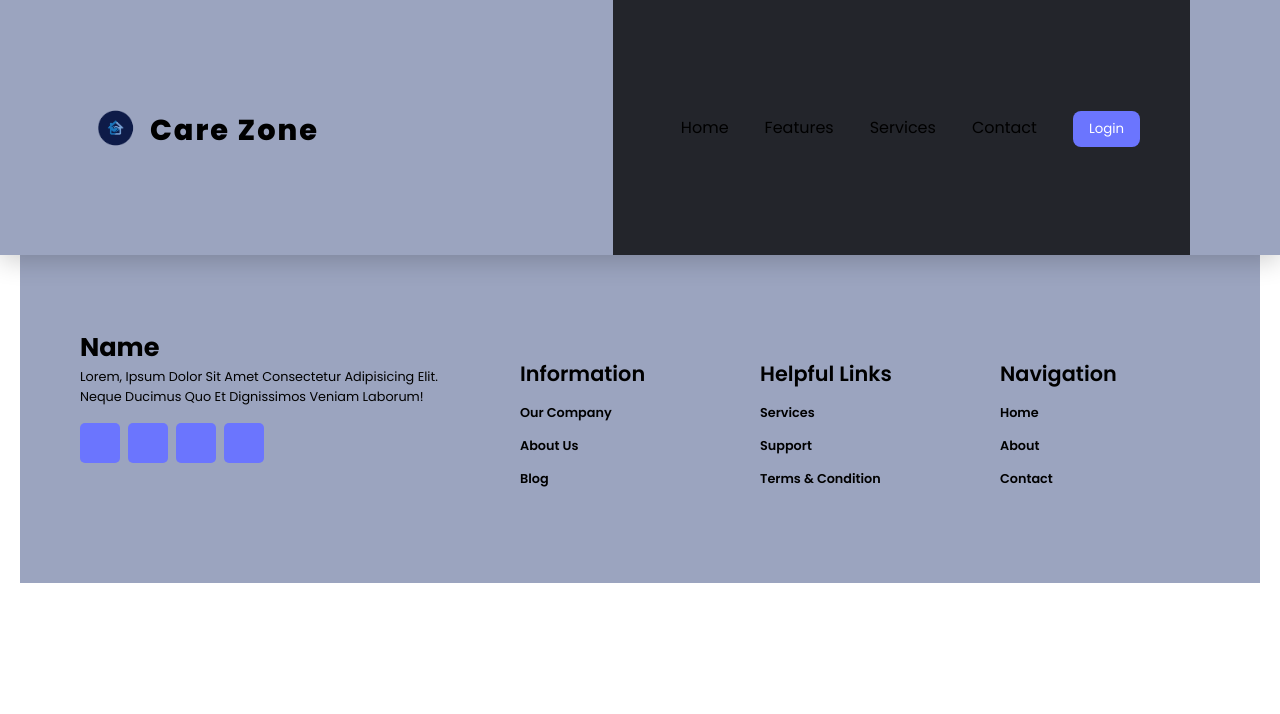
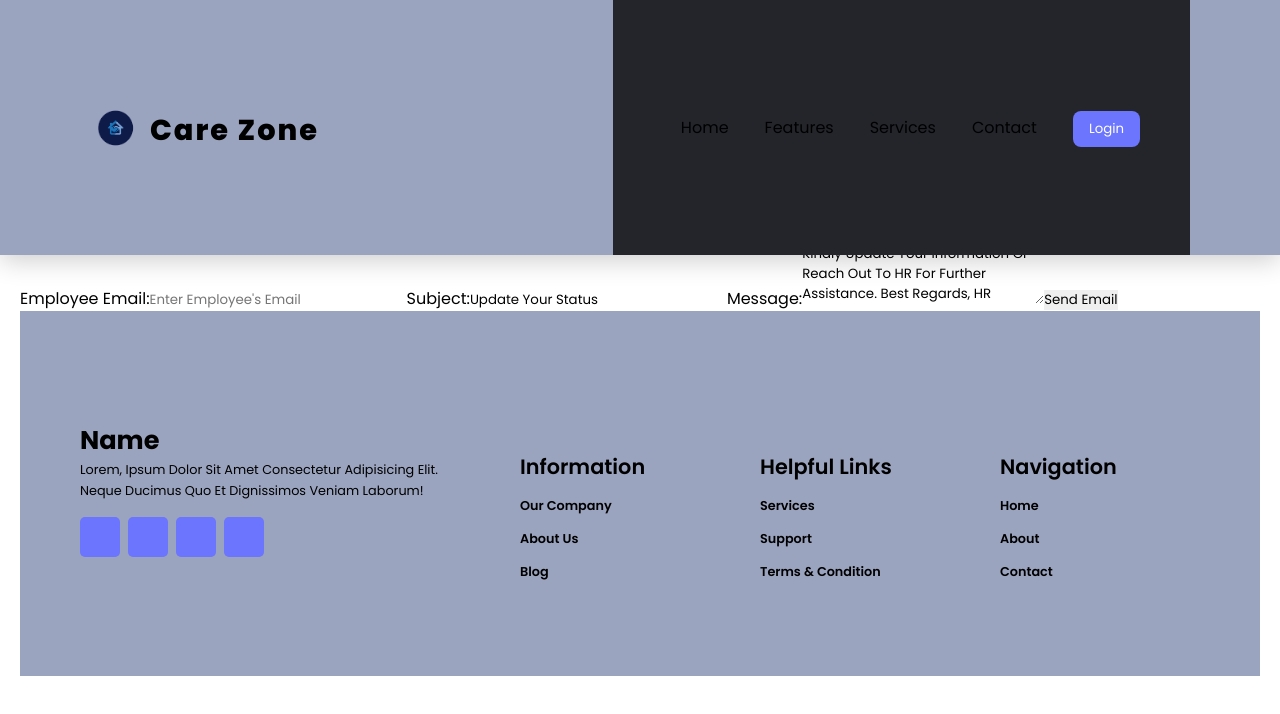
Before and after one commit to DilshanAnupriya/IT_Project, a React (Create React App) app in the folder frontend/: page / in a window 1280 px wide. Shown: the top 714 px of the page. Built offline with nearby package versions, Linux system fonts and the light colour scheme.

Commit message:
update_ineligible
not all done yet

```diff
--- /dev/null
+++ b/frontend/src/Pages/Css/updateineligible/updateineligible.css
@@ -0,0 +1,53 @@
+
+
+
+body {
+    font-family: Arial, sans-serif;
+    margin: 20px;
+}
+
+.email-form {
+    max-width: 600px;
+    margin: 0 auto;
+    padding: 20px;
+    background-color: #f9f9f9;
+    border-radius: 8px;
+    box-shadow: 0 2px 10px rgba(0, 0, 0, 0.1);
+}
+
+.email-form h2 {
+    margin: 100px;
+    text-align: center;
+    margin-bottom: 20px;
+}
+
+.email-form label {
+    font-weight: bold;
+    margin-bottom: 10px;
+    display: block;
+}
+
+.email-form input[type="text"],
+.email-form input[type="email"],
+.email-form textarea {
+    width: 100%;
+    padding: 10px;
+    margin-bottom: 20px;
+    border: 1px solid #ccc;
+    border-radius: 5px;
+}
+
+.email-form button {
+    width: 100%;
+    padding: 10px;
+    background-color: #007BFF;
+    color: white;
+    border: none;
+    border-radius: 5px;
+    cursor: pointer;
+    font-size: 16px;
+}
+
+.email-form button:hover {
+    background-color: #0056b3;
+}
--- a/frontend/src/Pages/Home/Home.js
+++ b/frontend/src/Pages/Home/Home.js
@@ -1,7 +1,8 @@
 import React from 'react'
 import Nav from "../../Components/Navbar/Navbar"
 import Footer from '../../Components/Footer/Footer'
-import Dash from "../../Components/Dashboard/Dashboard"
+
+import UpdateIneligible from '../../Pages/Update_ineligible/Updateineligible'
 
 
 
@@ -11,8 +12,9 @@ function Home() {
 
     return (
         <div >
-           <Nav/>
-           <Footer/>
+
+          <UpdateIneligible/>
+
         </div>
 
                 )
--- /dev/null
+++ b/frontend/src/Pages/Update_ineligible/Updateineligible.js
@@ -0,0 +1,42 @@
+import React, { useEffect } from 'react';
+import "../../Pages/Update_ineligible/Updateineligible"; // Assuming CSS file is correctly referenced
+import logo from "../../Assets/logo.png";
+import { Link } from 'react-router-dom';
+import Nav from "../../Components/Navbar/Navbar";
+import Footer from '../../Components/Footer/Footer';
+
+const UpdateIneligible = () => {
+
+
+
+    return (
+        <div className="email-form">
+            <Nav />
+            <h2>Send Email to Ineligible Employees</h2><br />
+
+            <form id="emailForm">
+                <label htmlFor="employeeEmail">Employee Email:</label>
+                <input type="email" id="employeeEmail" name="employeeEmail" placeholder="Enter employee's email" required />
+
+                <label htmlFor="subject">Subject:</label>
+                <input type="text" id="subject" name="subject" placeholder="Email subject" value="Update your status" required />
+
+                <label htmlFor="message">Message:</label>
+                <textarea id="message" name="message" rows="6" placeholder="Enter your message" required>
+Dear Employee,
+
+We have noticed that your profile is currently listed as ineligible for salary allocation. Kindly update your information or reach out to HR for further assistance.
+
+Best Regards,
+HR Department
+                </textarea>
+
+                <button type="submit">Send Email</button>
+            </form>
+            <Footer /> {/* Ensure Footer is properly closed */}
+        </div>
+    );
+}
+
+
+export default UpdateIneligible
```
